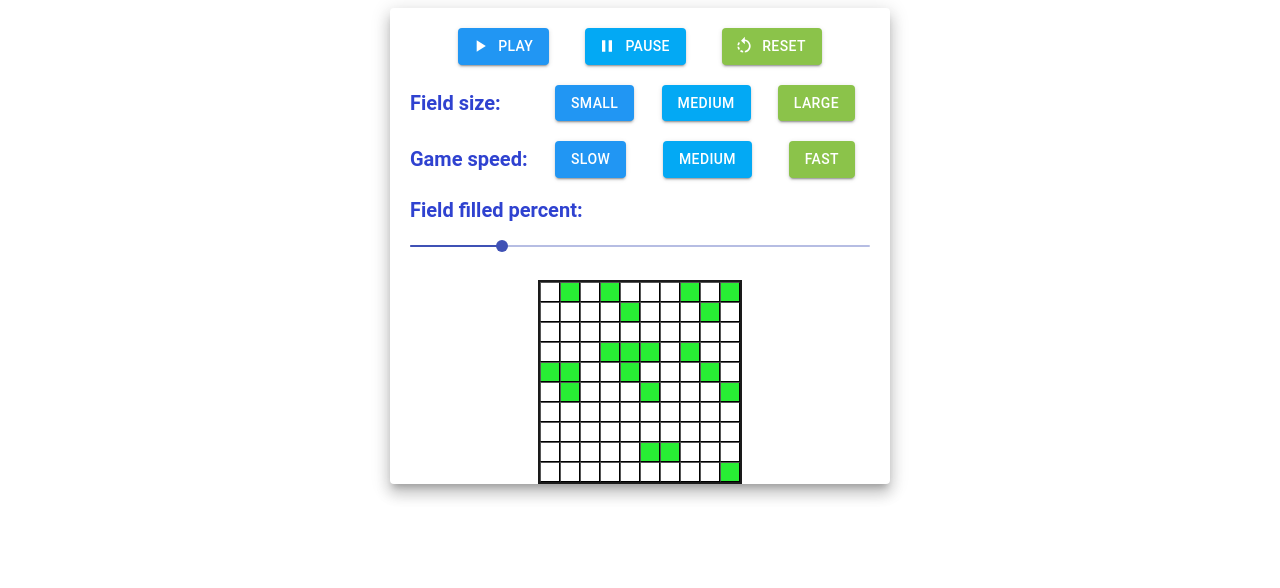
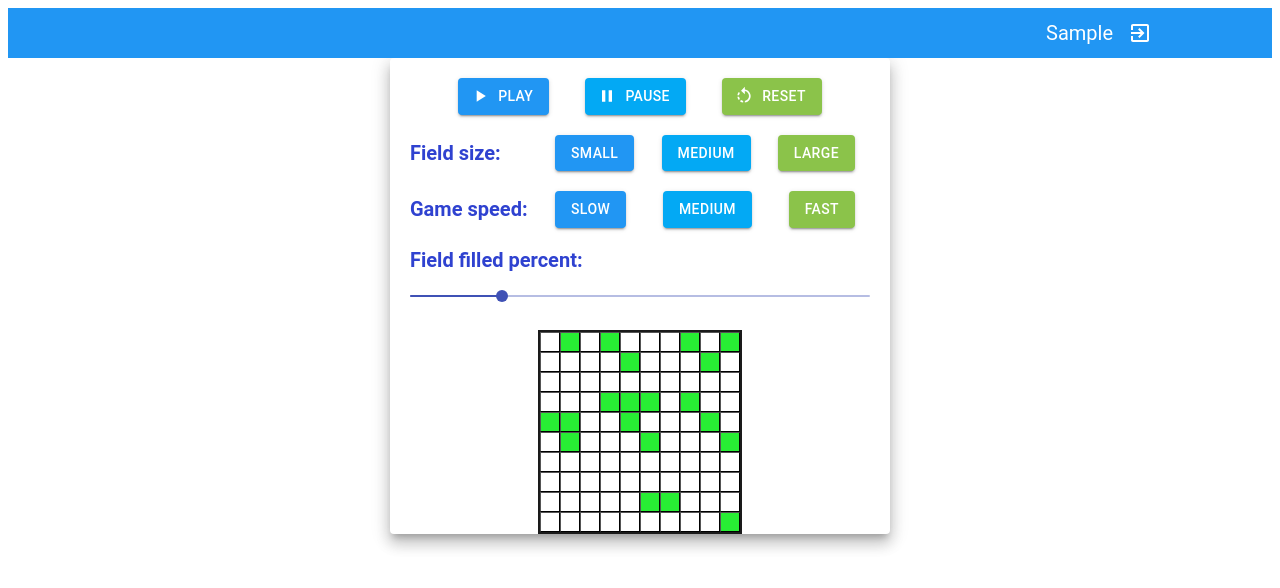
Before and after one commit to sLokhin/otus-repo-react, a React app: page / in a window 1280 px wide. Both pictures are taken after typing "Sample" into the empty fields and a click on the button "SIGN IN". Shown: the top 588 px of the page. Built offline with nearby package versions, Linux system fonts and the light colour scheme.

Commit message:
add GameHeader

```diff
--- /dev/null
+++ b/src/Components/GameHeader/GameHeader.tsx
@@ -0,0 +1,61 @@
+import React, { FC, useContext } from "react";
+import { AppContext } from "../App/App";
+
+import ExitToAppIcon from "@material-ui/icons/ExitToApp";
+import styled from "@emotion/styled";
+
+const GameHeaderWrapper = styled.div`
+  position: relative;
+  display: flex;
+  justify-content: flex-end;
+  align-items: center;
+  width: 100%;
+  height: 50px;
+  box-sizing: border-box;
+  padding: 0px 120px;
+  background-color: #2196f3;
+`;
+
+const RightSide = styled.div`
+  position: relative;
+  display: flex;
+  justify-content: flex-end;
+  align-items: center;
+`;
+
+const IconWrapper = styled.div`
+  position: relative;
+  display: flex;
+  justify-content: flex-end;
+  &:hover {
+    cursor: pointer;
+  }
+`;
+
+const LabelWrapper = styled.div`
+  margin-right: 15px;
+  font-size: 20px;
+  text-align: left;
+  font-family: "Roboto", "Helvetica", "Arial", sans-serif;
+  color: white;
+`;
+
+interface GameHeaderProps {
+  onLogout: () => void;
+}
+
+export const GameHeader: FC<GameHeaderProps> = (props: GameHeaderProps) => {
+  const [state] = useContext(AppContext);
+  const { name } = state;
+  const { onLogout } = props;
+  return (
+    <GameHeaderWrapper>
+      <RightSide>
+        <LabelWrapper>{name}</LabelWrapper>
+        <IconWrapper onClick={onLogout}>
+          <ExitToAppIcon style={{ color: "white" }} />
+        </IconWrapper>
+      </RightSide>
+    </GameHeaderWrapper>
+  );
+};
--- a/src/Pages/GamePage.tsx
+++ b/src/Pages/GamePage.tsx
@@ -1,5 +1,7 @@
-import React, { FC } from "react";
+import React, { FC, useContext } from "react";
 import { Game } from "../Components/Game/Game";
+import { GameHeader } from "../Components/GameHeader/GameHeader";
+import { AppContext } from "../Components/App/App";
 import styled from "@emotion/styled";
 
 const GameLayout = styled.div`
@@ -12,8 +14,13 @@ const GameLayout = styled.div`
 `;
 
 export const GamePage: FC = () => {
+  const [state, dispatch] = useContext(AppContext);
+  const onLogout = () => {
+    dispatch({ type: "LOGOUT" });
+  };
   return (
     <GameLayout>
+      <GameHeader onLogout={onLogout} />
       <Game />
     </GameLayout>
   );
```
Also changed, not shown: 2 other files (tests, documents, lock files or other folders).
